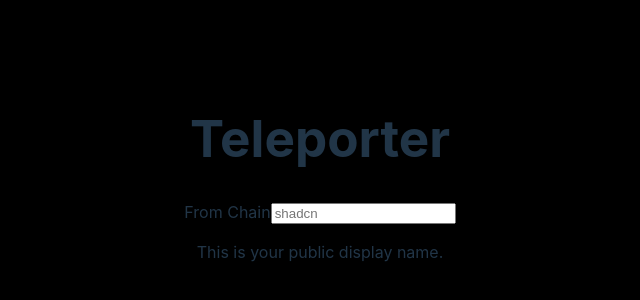
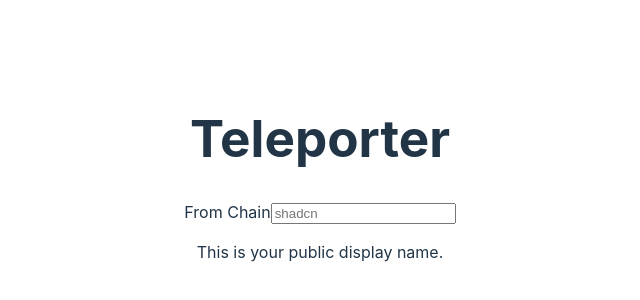
Before and after one commit to ava-labs/public-avalanche-sdks, a React (Vite) app in the folder apps/teleporter-demo/: page / in a window 1280 px wide. Shown: the part 222-522 px from the top of the page, without its empty margins (320-960 px from the left). Built offline with nearby package versions, Linux system fonts and the light colour scheme.

Commit message:
vite updates

```diff
--- a/apps/teleporter-demo/index.html
+++ b/apps/teleporter-demo/index.html
@@ -87,104 +87,6 @@
       rel="preconnect"
       href="https://glacier-api.avax.network"
     />
-    <style>
-      * {
-        scrollbar-width: thin;
-        scrollbar-color: #949497 rgba(0, 0, 0, 0.05);
-      }
-
-      body {
-        overflow-y: overlay;
-        background-color: #000000;
-        margin: 0;
-      }
-
-      input::-webkit-outer-spin-button,
-      input::-webkit-inner-spin-button {
-        -webkit-appearance: none;
-      }
-
-      input[type='number'],
-      input[type='number']:hover,
-      input[type='number']:focus {
-        -moz-appearance: textfield;
-        -webkit-appearance: textfield !important;
-      }
-
-      #walletconnect-wrapper {
-        color: #000;
-      }
-
-      ::-webkit-scrollbar {
-        width: 6px;
-        height: 6px;
-      }
-
-      ::-webkit-scrollbar-track,
-      ::-webkit-scrollbar-track:hover,
-      ::-webkit-scrollbar-track:active {
-        border-radius: 3px;
-        background-color: rgba(0, 0, 0, 0.05);
-      }
-
-      ::-webkit-scrollbar-thumb,
-      ::-webkit-scrollbar-thumb:hover,
-      ::-webkit-scrollbar-thumb:active {
-        border-radius: 3px;
-        background-color: #949497;
-      }
-
-      .recharts-surface {
-        overflow: visible;
-      }
-
-      .recharts-legend-item-text {
-        color: #fff !important;
-        font-size: 12px;
-      }
-
-      .recharts-default-legend {
-        display: flex;
-        justify-content: space-between;
-      }
-
-      .recharts-legend-item {
-        margin-right: 0 !important;
-      }
-
-      .grecaptcha-badge {
-        display: none !important;
-      }
-
-      .wmde-markdown {
-        background-color: transparent !important;
-      }
-
-      .wmde-markdown pre {
-        display: grid;
-      }
-
-      @keyframes fadeInUp {
-        from {
-          opacity: 0;
-          transform: translate3d(0, 100%, 0);
-        }
-
-        to {
-          opacity: 1;
-          transform: translate3d(0, 0, 0);
-        }
-      }
-
-      .fadeInUp {
-        animation-duration: 0.3s;
-        animation-name: fadeInUp;
-      }
-
-      .grecaptcha-badge {
-        visibility: hidden;
-      }
-    </style>
   </head>
   <body>
     <noscript>You need to enable JavaScript to run this app.</noscript>
--- a/apps/teleporter-demo/package.json
+++ b/apps/teleporter-demo/package.json
@@ -18,8 +18,6 @@
     "lightningcss": "1.21.7",
     "rollup-plugin-visualizer": "5.9.2",
     "vite": "4.4.9",
-    "vite-plugin-checker": "0.6.2",
-    "vite-plugin-package-version": "1.0.2",
     "vite-plugin-remove-console": "2.1.1"
   },
   "dependencies": {
--- a/apps/teleporter-demo/vite.config.ts
+++ b/apps/teleporter-demo/vite.config.ts
@@ -3,7 +3,6 @@ import react from '@vitejs/plugin-react-swc';
 import { dotenvLoad } from 'dotenv-mono';
 import * as path from 'path';
 import bundleVisualizer from 'rollup-plugin-visualizer';
-import loadVersion from 'vite-plugin-package-version';
 import removeConsole from 'vite-plugin-remove-console';
 import { Plugin, defineConfig } from 'vite';
 
@@ -35,7 +34,6 @@ export default defineConfig(() => ({
     'import.meta.env.BUILD_TIMESTAMP': JSON.stringify(new Date()), // timestamp printed in footer for QA
   },
   plugins: [
-    loadVersion(),
     removeConsole({ includes: ['log', 'warn', 'table'] }), // remove console.log from production builds, only keep console.error
     react(),
     // getBundleVisualizerPlugin(), // uncomment this to analyze bundle
@@ -45,7 +43,6 @@ export default defineConfig(() => ({
       '@': path.resolve(__dirname, './src'),
     },
   },
-  assetsInclude: ['**/*.riv'],
   optimizeDeps: {
     esbuildOptions: {
       target: 'esnext',
@@ -55,20 +52,13 @@ export default defineConfig(() => ({
       },
     },
   },
-  css: {
-    transformer: 'lightningcss',
-  },
   server: {
     port: 3000,
     strictPort: true,
   },
-  esbuild: {
-    logOverride: { 'this-is-undefined-in-esm': 'silent' },
-  },
   build: {
     target: 'esnext',
     outDir: './dist',
-    cssMinify: 'lightningcss',
     chunkSizeWarningLimit: 5000, // 5000 kbs
     sourcemap: false,
     rollupOptions: {
```
